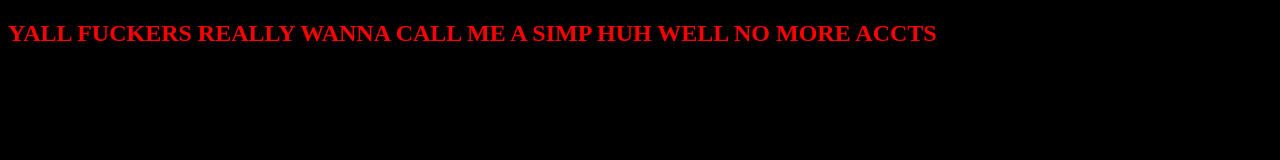
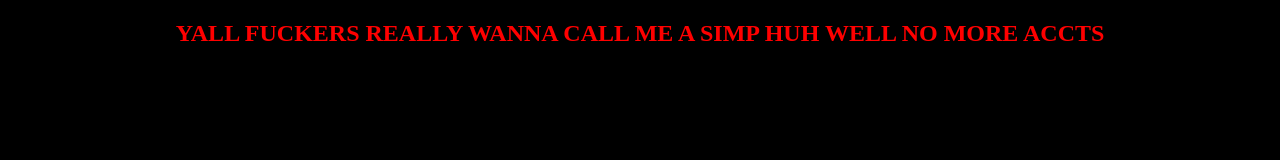
Before and after one commit to HACKERBOI911/nietwork, a plain HTML site: page index.html in a window 1280 px wide. Drawn offline with Linux system fonts and the light colour scheme.

Commit message:
Update index.html

```diff
--- a/index.html
+++ b/index.html
@@ -17,6 +17,6 @@
     <meta name="trafficjunky-site-verification" content="v10xnyz80" />
   </head>
   <body>
-    <h2>YALL FUCKERS REALLY WANNA CALL ME A SIMP HUH WELL NO MORE ACCTS</h2>
+    <center><h2>YALL FUCKERS REALLY WANNA CALL ME A SIMP HUH WELL NO MORE ACCTS</h2></center>
   </body>
 </html>
```
